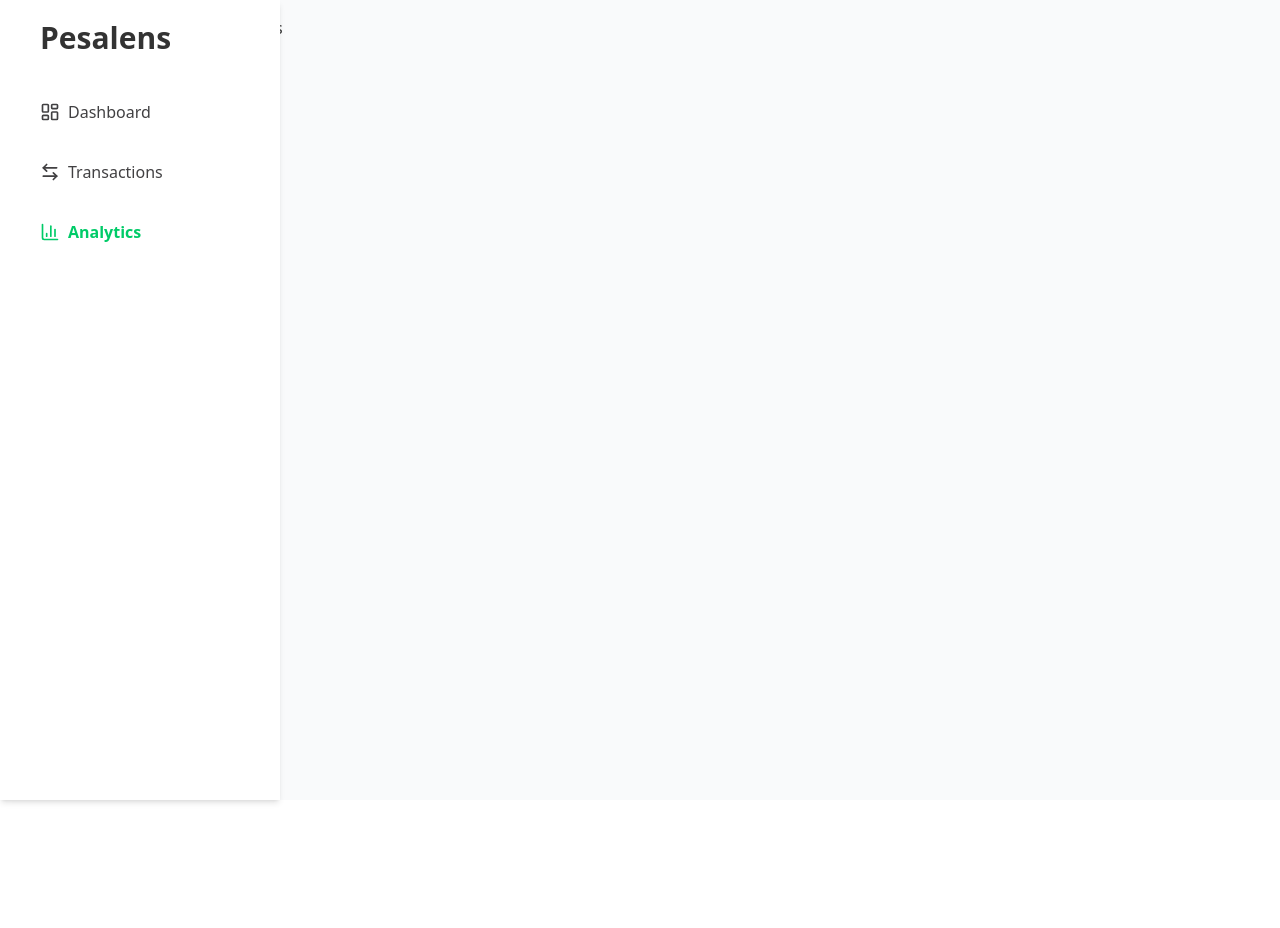
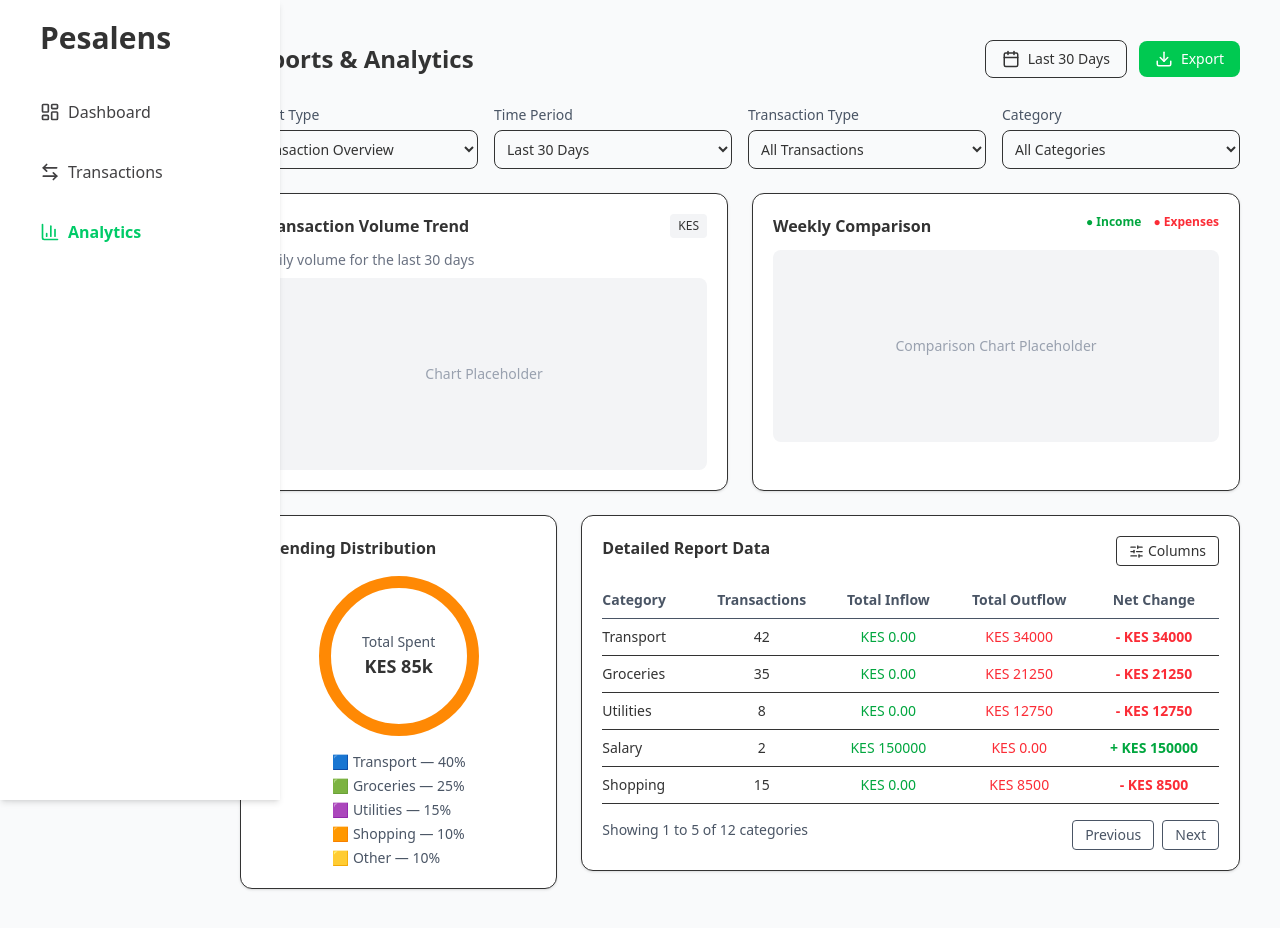
Before and after one commit to samuelkaranja/pesalens, a React (Vite) app: page /analytics in a window 1280 px wide. Before the commit the page ends 800 px from the top, so only its background shows below. Built offline with nearby package versions, Linux system fonts and the light colour scheme.

Commit message:
Created charts, filters, and tables components and passed them into the Analytics page

```diff
--- /dev/null
+++ b/src/components/charts/SpendingDistributionChart.tsx
@@ -0,0 +1,28 @@
+import React from "react";
+
+const SpendingDistributionChart: React.FC = () => {
+  return (
+    <div className="bg-white p-5 rounded-xl shadow-sm border">
+      <p className="font-semibold mb-4">Spending Distribution</p>
+
+      <div className="flex flex-col items-center">
+        <div className="h-40 w-40 rounded-full border-[12px] border-orange-400 flex items-center justify-center">
+          <div className="text-center">
+            <p className="text-sm text-gray-600">Total Spent</p>
+            <p className="font-bold text-lg">KES 85k</p>
+          </div>
+        </div>
+
+        <div className="mt-4 space-y-1 text-sm text-gray-600">
+          <p>🟦 Transport — 40%</p>
+          <p>🟩 Groceries — 25%</p>
+          <p>🟪 Utilities — 15%</p>
+          <p>🟧 Shopping — 10%</p>
+          <p>🟨 Other — 10%</p>
+        </div>
+      </div>
+    </div>
+  );
+};
+
+export default SpendingDistributionChart;
--- /dev/null
+++ b/src/components/charts/VolumeTrendChart.tsx
@@ -0,0 +1,22 @@
+import React from "react";
+
+const VolumeTrendChart: React.FC = () => {
+  return (
+    <div className="bg-white p-5 rounded-xl shadow-sm border">
+      <div className="flex justify-between mb-3">
+        <p className="font-semibold">Transaction Volume Trend</p>
+        <span className="text-xs bg-gray-100 px-2 py-1 rounded">KES</span>
+      </div>
+
+      <p className="text-sm text-gray-500 mb-2">
+        Daily volume for the last 30 days
+      </p>
+
+      <div className="h-48 bg-gray-100 rounded-lg flex items-center justify-center text-gray-400 text-sm">
+        Chart Placeholder
+      </div>
+    </div>
+  );
+};
+
+export default VolumeTrendChart;
--- /dev/null
+++ b/src/components/charts/WeeklyComparisonChart.tsx
@@ -0,0 +1,21 @@
+import React from "react";
+
+const WeeklyComparisonChart: React.FC = () => {
+  return (
+    <div className="bg-white p-5 rounded-xl shadow-sm border">
+      <div className="flex justify-between mb-3">
+        <p className="font-semibold">Weekly Comparison</p>
+        <div className="flex gap-3 text-xs">
+          <span className="text-green-600 font-semibold">● Income</span>
+          <span className="text-red-500 font-semibold">● Expenses</span>
+        </div>
+      </div>
+
+      <div className="h-48 bg-gray-100 rounded-lg flex items-center justify-center text-gray-400 text-sm">
+        Comparison Chart Placeholder
+      </div>
+    </div>
+  );
+};
+
+export default WeeklyComparisonChart;
--- /dev/null
+++ b/src/components/filters/CategoryFilter.tsx
@@ -0,0 +1,17 @@
+import React from "react";
+
+const CategoryFilter: React.FC = () => {
+  return (
+    <div>
+      <label className="text-sm text-gray-600">Category</label>
+      <select className="mt-1 w-full border p-2 rounded-lg text-sm">
+        <option>All Categories</option>
+        <option>Transport</option>
+        <option>Shopping</option>
+        <option>Groceries</option>
+      </select>
+    </div>
+  );
+};
+
+export default CategoryFilter;
--- /dev/null
+++ b/src/components/filters/ReportTypeFilter.tsx
@@ -0,0 +1,16 @@
+import React from "react";
+
+const ReportTypeFilter: React.FC = () => {
+  return (
+    <div>
+      <label className="text-sm text-gray-600">Report Type</label>
+      <select className="mt-1 w-full border p-2 rounded-lg text-sm">
+        <option>Transaction Overview</option>
+        <option>Income</option>
+        <option>Expenses</option>
+      </select>
+    </div>
+  );
+};
+
+export default ReportTypeFilter;
--- /dev/null
+++ b/src/components/filters/TimePeriodFilter.tsx
@@ -0,0 +1,16 @@
+import React from "react";
+
+const TimePeriodFilter: React.FC = () => {
+  return (
+    <div>
+      <label className="text-sm text-gray-600">Time Period</label>
+      <select className="mt-1 w-full border p-2 rounded-lg text-sm">
+        <option>Last 30 Days</option>
+        <option>Last 7 Days</option>
+        <option>This Month</option>
+      </select>
+    </div>
+  );
+};
+
+export default TimePeriodFilter;
--- /dev/null
+++ b/src/components/filters/TransactionTypeFilter.tsx
@@ -0,0 +1,16 @@
+import React from "react";
+
+const TransactionTypeFilter: React.FC = () => {
+  return (
+    <div>
+      <label className="text-sm text-gray-600">Transaction Type</label>
+      <select className="mt-1 w-full border p-2 rounded-lg text-sm">
+        <option>All Transactions</option>
+        <option>Income</option>
+        <option>Expenses</option>
+      </select>
+    </div>
+  );
+};
+
+export default TransactionTypeFilter;
--- /dev/null
+++ b/src/components/tables/DetailedReportTable.tsx
@@ -0,0 +1,73 @@
+import React from "react";
+import { SlidersHorizontal } from "lucide-react";
+
+const data = [
+  { category: "Transport", transactions: 42, inflow: 0, outflow: 34000 },
+  { category: "Groceries", transactions: 35, inflow: 0, outflow: 21250 },
+  { category: "Utilities", transactions: 8, inflow: 0, outflow: 12750 },
+  { category: "Salary", transactions: 2, inflow: 150000, outflow: 0 },
+  { category: "Shopping", transactions: 15, inflow: 0, outflow: 8500 },
+];
+
+const DetailedReportTable: React.FC = () => {
+  return (
+    <div className="bg-white p-5 rounded-xl shadow-sm border">
+      <div className="flex justify-between mb-4">
+        <p className="font-semibold">Detailed Report Data</p>
+        <button className="flex items-center text-sm gap-1 border px-3 py-1 rounded">
+          <SlidersHorizontal size={15} /> Columns
+        </button>
+      </div>
+
+      <table className="w-full text-sm">
+        <thead>
+          <tr className="border-b text-gray-600">
+            <th className="py-2 text-left">Category</th>
+            <th>Transactions</th>
+            <th>Total Inflow</th>
+            <th>Total Outflow</th>
+            <th>Net Change</th>
+          </tr>
+        </thead>
+
+        <tbody>
+          {data.map((row, i) => {
+            const net = row.inflow - row.outflow;
+
+            return (
+              <tr key={i} className="border-b">
+                <td className="py-2">{row.category}</td>
+                <td className="text-center">{row.transactions}</td>
+                <td className="text-green-600 text-center">
+                  {row.inflow === 0 ? "KES 0.00" : `KES ${row.inflow}`}
+                </td>
+                <td className="text-red-500 text-center">
+                  {row.outflow === 0 ? "KES 0.00" : `KES ${row.outflow}`}
+                </td>
+
+                <td
+                  className={`text-center font-semibold ${
+                    net < 0 ? "text-red-500" : "text-green-600"
+                  }`}
+                >
+                  {net < 0 ? `- KES ${Math.abs(net)}` : `+ KES ${net}`}
+                </td>
+              </tr>
+            );
+          })}
+        </tbody>
+      </table>
+
+      <div className="flex justify-between mt-4 text-sm text-gray-600">
+        <p>Showing 1 to 5 of 12 categories</p>
+
+        <div className="flex gap-2">
+          <button className="border px-3 py-1 rounded">Previous</button>
+          <button className="border px-3 py-1 rounded">Next</button>
+        </div>
+      </div>
+    </div>
+  );
+};
+
+export default DetailedReportTable;
--- a/src/pages/Analytics.tsx
+++ b/src/pages/Analytics.tsx
@@ -1,7 +1,59 @@
 import React from "react";
+import { Calendar, Download } from "lucide-react";
+import ReportTypeFilter from "../components/filters/ReportTypeFilter";
+import TimePeriodFilter from "../components/filters/TimePeriodFilter";
+import TransactionTypeFilter from "../components/filters/TransactionTypeFilter";
+import CategoryFilter from "../components/filters/CategoryFilter";
+import VolumeTrendChart from "../components/charts/VolumeTrendChart";
+import WeeklyComparisonChart from "../components/charts/WeeklyComparisonChart";
+import SpendingDistributionChart from "../components/charts/SpendingDistributionChart";
+import DetailedReportTable from "../components/tables/DetailedReportTable";
 
 const Analytics: React.FC = () => {
-  return <div>Analytics</div>;
+  return (
+    <div className="p-6 w-full">
+      <div className="flex items-center justify-between mb-6">
+        <h1 className="text-2xl font-semibold">Reports & Analytics</h1>
+
+        <div className="flex items-center gap-3">
+          <button className="flex items-center gap-2 border px-4 py-2 rounded-lg text-sm">
+            <Calendar size={18} />
+            Last 30 Days
+          </button>
+
+          <button className="flex items-center gap-2 bg-green-500 text-white px-4 py-2 rounded-lg text-sm">
+            <Download size={18} />
+            Export
+          </button>
+        </div>
+      </div>
+
+      {/* Filters */}
+      <div className="grid grid-cols-4 gap-4 mb-6">
+        <ReportTypeFilter />
+        <TimePeriodFilter />
+        <TransactionTypeFilter />
+        <CategoryFilter />
+      </div>
+
+      {/* Charts Section */}
+      <div className="grid grid-cols-2 gap-6 mb-6">
+        <VolumeTrendChart />
+        <WeeklyComparisonChart />
+      </div>
+
+      {/* Spending + Table */}
+      <div className="grid grid-cols-3 gap-6">
+        <div className="col-span-1">
+          <SpendingDistributionChart />
+        </div>
+
+        <div className="col-span-2">
+          <DetailedReportTable />
+        </div>
+      </div>
+    </div>
+  );
 };
 
 export default Analytics;
```
